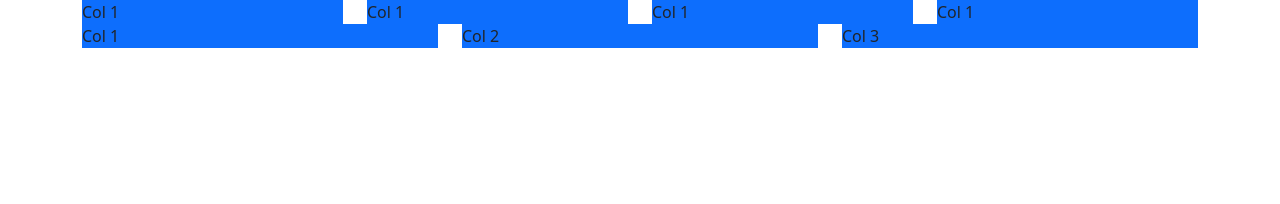
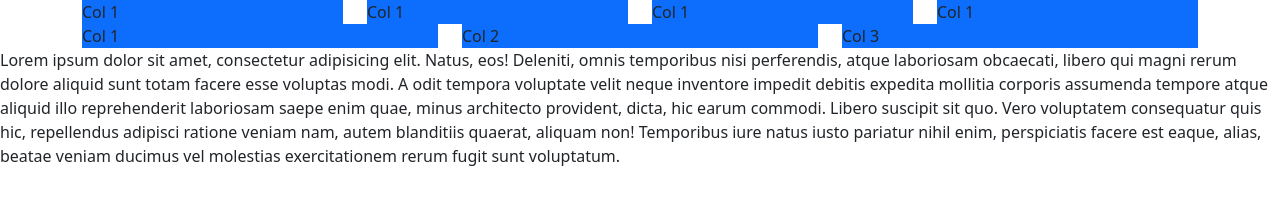
Before and after one commit to tengkuFarhan/DPW, a plain HTML site: page pertemuanBootstrap.html in a window 1280 px wide. Drawn offline with nearby package versions, Linux system fonts and the light colour scheme.

Commit message:
rubah lagi

```diff
--- a/pertemuanBootstrap.html
+++ b/pertemuanBootstrap.html
@@ -54,7 +54,7 @@
     </div>
 
 
-
+    <p>Lorem ipsum dolor sit amet, consectetur adipisicing elit. Natus, eos! Deleniti, omnis temporibus nisi perferendis, atque laboriosam obcaecati, libero qui magni rerum dolore aliquid sunt totam facere esse voluptas modi. A odit tempora voluptate velit neque inventore impedit debitis expedita mollitia corporis assumenda tempore atque aliquid illo reprehenderit laboriosam saepe enim quae, minus architecto provident, dicta, hic earum commodi. Libero suscipit sit quo. Vero voluptatem consequatur quis hic, repellendus adipisci ratione veniam nam, autem blanditiis quaerat, aliquam non! Temporibus iure natus iusto pariatur nihil enim, perspiciatis facere est eaque, alias, beatae veniam ducimus vel molestias exercitationem rerum fugit sunt voluptatum.</p>
 
     <!-- JS -->
     <script src="https://cdn.jsdelivr.net/npm/bootstrap@5.1.3/dist/js/bootstrap.bundle.min.js" integrity="sha384-ka7Sk0Gln4gmtz2MlQnikT1wXgYsOg+OMhuP+IlRH9sENBO0LRn5q+8nbTov4+1p" crossorigin="anonymous"></script>
```
